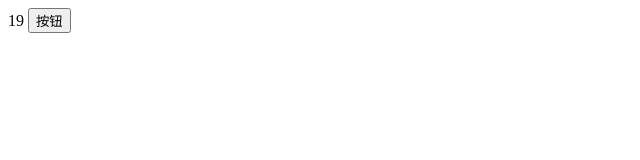
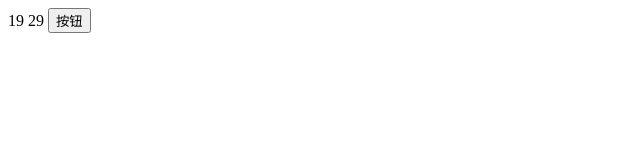
Before and after one commit to Ace7523/my-vuex, a Vue app: page / in a window 1280 px wide. Shown: the top 160 px of the page, without its empty margins (0-640 px from the left). Built offline with nearby package versions, Linux system fonts and the light colour scheme.

Commit message:
第三次提交  用自己封装的forEach 遍历 getters 对象

```diff
--- a/src/App.vue
+++ b/src/App.vue
@@ -1,6 +1,7 @@
 <template>
   <div id="app">
    {{this.$store.state.age}}
+   {{this.$store.getters.addAge}}
    <button @click="$store.state.age = 100">按钮</button>
   </div>
 </template>
--- a/src/my-vuex.js
+++ b/src/my-vuex.js
@@ -1,4 +1,10 @@
 let Vue
+
+let forEach = (obj, cb) => {
+    Object.keys(obj).forEach(key => {
+        cb(key, obj[key])
+    })
+}
 
 class Store{
     constructor(options) {
@@ -12,6 +18,25 @@ class Store{
                 }
             }
         })
+
+        // 遍历用户传来的getters
+        let getters = options.getters
+        this.getters = {}
+        // Object.keys(getters).forEach(funName => {
+        //     Object.defineProperty(this.getters, funName, {
+        //         get: ()=>{
+        //             return getters[funName](this.state)
+        //         }
+        //     })
+        // })
+        forEach(getters, (key, value)=>{
+            Object.defineProperty(this.getters, key, {
+                get: ()=>{
+                    return value(this.state)
+                }
+            })
+        })
+
     }
     // 为什么要this.vm = new Vue 这么写 为了使state是响应式的对象
     get state() {
```
Also changed, not shown: src/main.js (+15 -0 lines).
